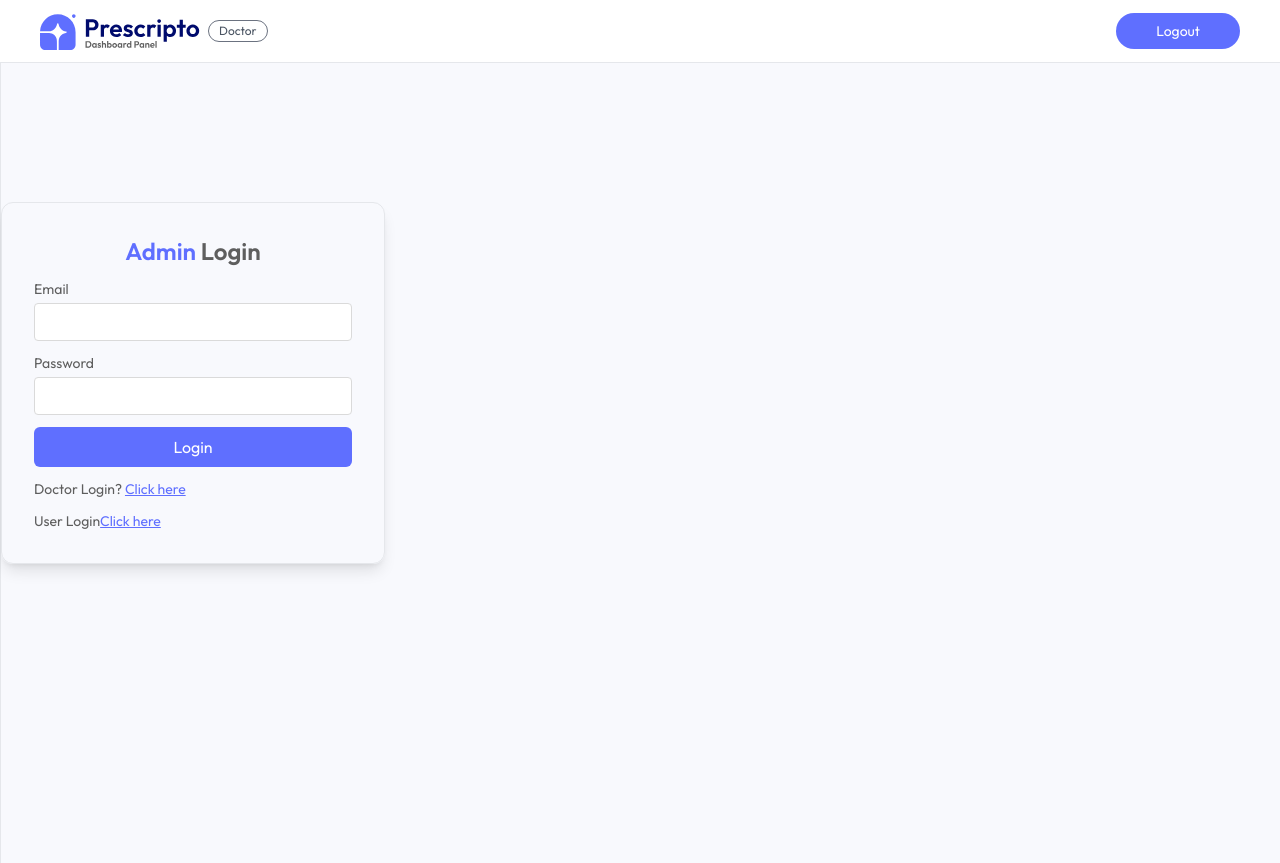
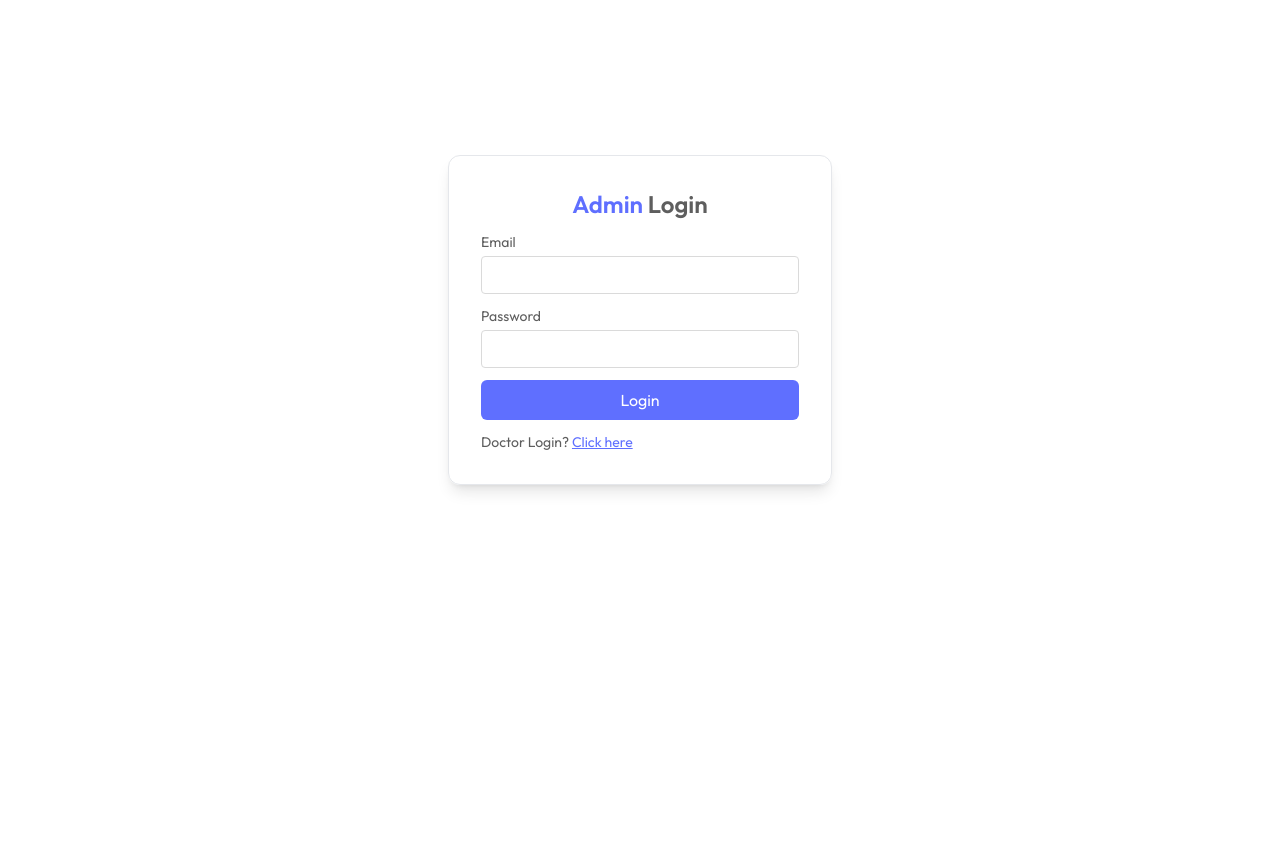
Before and after one commit to VENKYREDDY14/doctor-appointment, a React (Vite) app in the folder admin/: page /login in a window 1280 px wide. After the commit the page ends 800 px from the top, so only its background shows below. Built offline with nearby package versions, Linux system fonts and the light colour scheme; a web font is replaced by a local one.

Commit message:
deployment changes

```diff
--- a/admin/src/App.jsx
+++ b/admin/src/App.jsx
@@ -20,7 +20,7 @@ import DoctorProfile from './pages/Doctor/DoctorProfile';
 const App = () => {
   const {aToken}=useContext(AdminContext);
   const {dToken}=useContext(DoctorContext)
-  return (
+  return aToken || dToken ?(
     <div className='bg-[#F8F9FD]'>
      <ToastContainer/>
      <Navbar/>
@@ -38,10 +38,14 @@ const App = () => {
         <Route path="/doctor-dashboard" element={<DoctorDashboard/>}/>
         <Route path="/doctor-appointments" element={<DoctorAppointments/>}/>
         <Route path="/doctor-profile" element={<DoctorProfile/>}/>
-        <Route path="login" element={<Login/>}/>
       </Routes>
      </div>
     </div>
+  ):(
+    <>
+    <Login/>
+    <ToastContainer/>
+    </>
   )
 }
 
--- a/admin/src/pages/Login.jsx
+++ b/admin/src/pages/Login.jsx
@@ -58,15 +58,7 @@ const Login = () => {
                 ?<p>Doctor Login? <span className='text-primary underline cursor-pointer' onClick={()=>{setState('Doctor')}}>Click here</span></p>
                 :<p>Admin Login? <span className='text-primary underline cursor-pointer' onClick={()=>setState('Admin')}>Click here</span></p>
             }
-             <p>
-  User Login
-  <span
-    onClick={() => window.location.href = 'https://doctor-appointment-brown.vercel.app/user-login'}
-    className="text-primary underline cursor-pointer"
-  >
-    Click here
-  </span>
-</p>
+
         </div>
     </form>
   )
```
Also changed, not shown: 2 other files (tests, documents, lock files or other folders).
